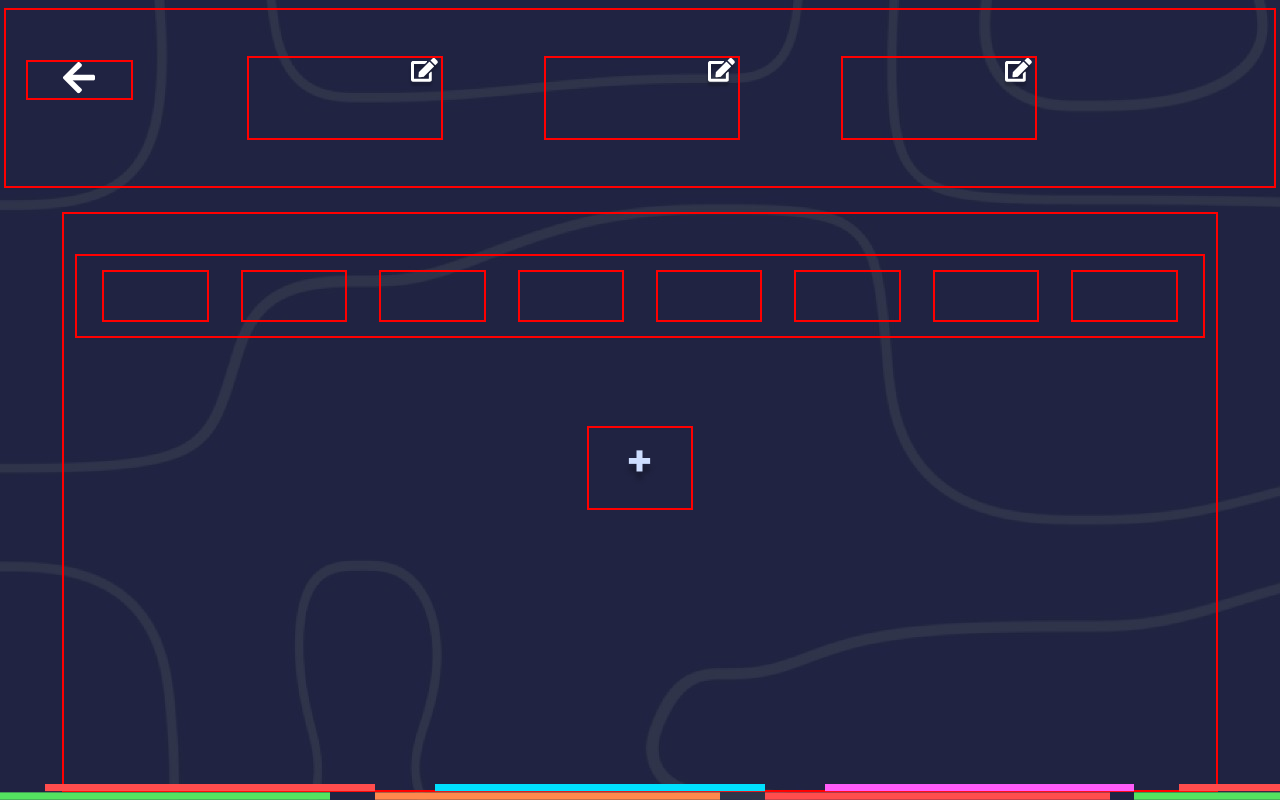
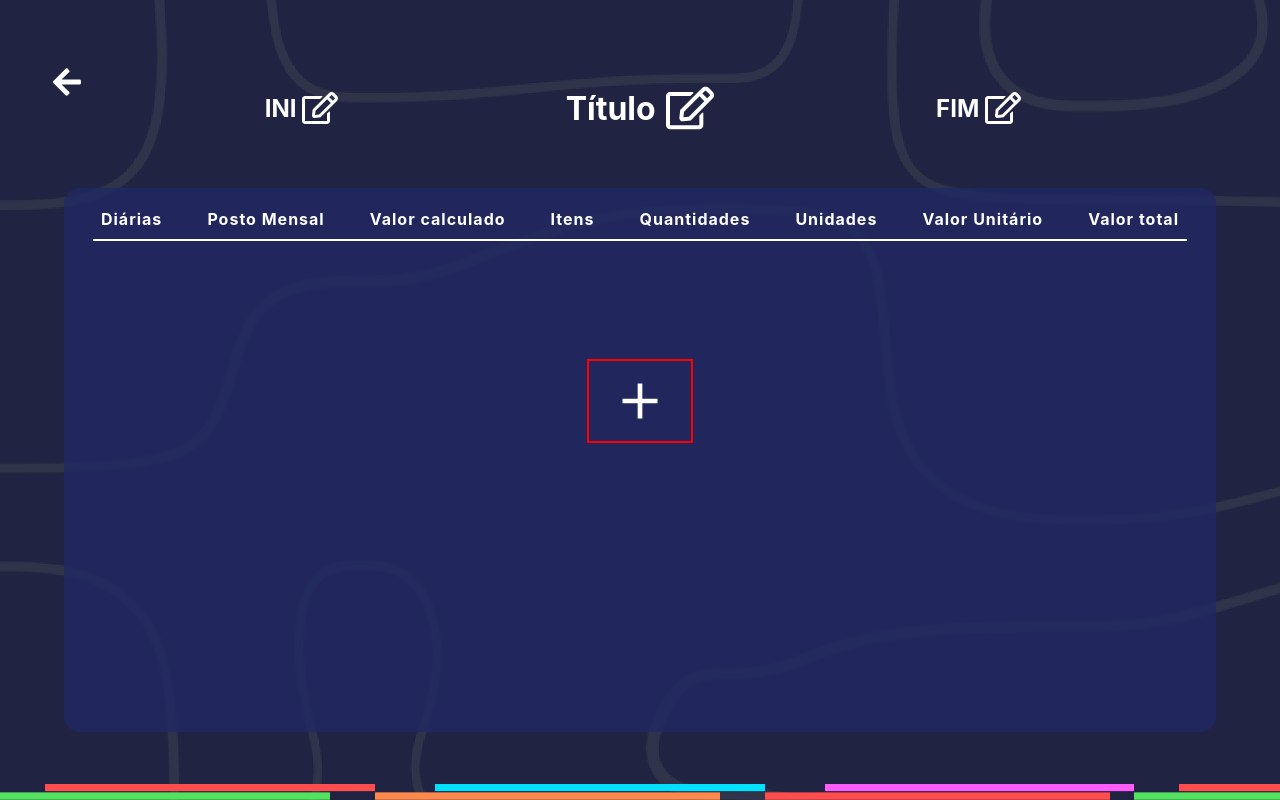
Before and after one commit to jootaavee/STI, a React (Create React App) app: page /tela6 in a window 1280 px wide. Built offline with nearby package versions, Linux system fonts and the light colour scheme; the HTML template or start-up script is replaced by a standard one.

Commit message:
desing tela 6

```diff
--- a/src/pages/css/tela1.css
+++ b/src/pages/css/tela1.css
@@ -1,10 +1,10 @@
 .container_tela_1 {
     display: flex;
-    flex-direction: column;
     height: 100vh;
     width: 100vw;
+    flex-direction: column;
 
-    background-color: #222961;
+    /* background-color: #222961; */
     background-image: url(../imagens/imagensCentroT1/fundo_3.jpeg);
 
 }
@@ -66,8 +66,8 @@
     /* border: red solid 2px; */
     background-image: url('../imagens/imagensCentroT1/clima.gif');
     background-repeat: no-repeat;
-    background-size: 60%;
-    background-position: 50%;
+    background-size: 30vh;
+    background-position: center;
     width: 18vw;
     height: 30vh;
     border-radius: 30px;
--- a/src/pages/css/tela6.css
+++ b/src/pages/css/tela6.css
@@ -9,65 +9,66 @@
 
     gap: 1.5rem;
 
-    background-color: #222961;
     background-image: url(../imagens/imagensCentroT1/fundo_3.jpeg);
 
     .topo_tela_6 {
         display: flex;
+        height: 22vh;
+        width: 99vw;
         align-items: center;
         justify-content: center;
-
-        height: 22vh;
-        width: 99vw;
-
-        gap: 8%;
-
-        border: red 2px solid;
-        overflow: hidden;
+        gap: 5%;
+        position: relative;
+        bottom: 1%;
 
         .voltar_tela_6 {
             display: flex;
-
             height: auto;
             width: 8vw;
-
             position: relative;
-            right: 1%;
-            bottom: 10%;
+            right: 1.5rem;
+            bottom: 1.5rem;
             align-items: center;
             justify-content: center;
-
-            border: red 2px solid;
         }
 
         .inicio_tela_6 {
             display: flex;
-
             height: 10vh;
             width: 15vw;
-
-            border: red 2px solid;
-            justify-content: right;
+            font-size: x-large;
+            color: #FFF;
+            font-weight: bold;
+            text-align: center;
+            justify-content: center;
+            align-items: center;
+            gap: 3%;
         }
 
         .titulo_tela_6 {
             display: flex;
-
-            height: 10vh;
-            width: 15vw;
-
-            border: red 2px solid;
-            justify-content: right
+            height: 15vh;
+            width: 28vw;
+            font-size: xx-large;
+            color: #FFF;
+            font-weight: bold;
+            text-align: center;
+            justify-content: center;
+            align-items: center;
+            gap: 3%;
         }
 
         .fim_tela_6 {
             display: flex;
-
             height: 10vh;
             width: 15vw;
-
-            border: red 2px solid;
-            justify-content: right
+            font-size: x-large;
+            color: #FFF;
+            font-weight: bold;
+            text-align: center;
+            justify-content: center;
+            align-items: center;
+            gap: 3%;
         }
 
         .espaco_tela_6 {
@@ -76,48 +77,51 @@
             height: 10vh;
             width: 8vw;
 
-            /* border: red 2px solid; */
         }
     }
 
     .baixo_tela_6 {
         display: flex;
+        height: 68vh;
+        width: 90vw;
         flex-direction: column;
+        gap: 0.5rem;
         align-items: center;
         justify-content: center;
-
-        height: 72vh;
-        width: 90vw;
-
-        gap: 0.5rem;
-
-        border: red 2px solid;
+        background-color: rgb(34, 41, 97, 0.85);
+        border-radius: 1rem;
+        position: relative;
+        bottom: 5%;
 
 
         .titulo_descricao_tela_6 {
             display: flex;
+            height: 3vh;
+            width: 88vw;
             flex-direction: row;
             align-items: center;
             justify-content: center;
-
-            height: 10vh;
-            width: 88vw;
-
+            gap: 4%;
+            overflow: hidden;
             position: relative;
-            bottom: 10rem;
-
-            gap: 2rem;
-
-            border: red 2px solid;
+            bottom: 35%;
 
             .itens_titulo_tela_6 {
                 display: flex;
+                height: auto;
+                width: auto;
+                color: white;
+                font-weight: bold;
+                letter-spacing: 1px;
+            }
+        }
 
-                height: 6vh;
-                width: 8vw;
-
-                border: red 2px solid;
-            }
+        .linha_tela_6 {
+            width: 95%;
+            height: 2px;
+            background-color: #FFF;
+            position: relative;
+            bottom: 35%;
         }
 
         .adicionar_descricao_tela_6 {
--- a/src/pages/tela4.tsx
+++ b/src/pages/tela4.tsx
@@ -1,10 +1,9 @@
 import React from 'react'
+import './css/tela4.css'
 import { Link } from 'react-router-dom'
-import './css/tela4.css'
+import { IoMdAdd } from "react-icons/io"; //icone adicionar
 import BarraLateral from '../components/barralateral/barralateral.tsx';
-// import logo_add from '../pages/imagens_tela_4/+.png'
 import Detalhe from '../components/detalhe/detalhe.tsx';
-import { IoMdAdd } from "react-icons/io";
 
 // //imagens dos botoes
 // const assu = require('./imagensCentroT2/ASSU/normal.png');
--- a/src/pages/tela5.tsx
+++ b/src/pages/tela5.tsx
@@ -1,8 +1,8 @@
 import React from 'react';
 import './css/tela5.css';
 import { Link } from 'react-router-dom';
-import { FaRegEdit } from "react-icons/fa";
-import logo_voltar from './imagens/imagens_tela_5/back.png'
+import { FaRegEdit } from "react-icons/fa"; //icone editar
+import { FaArrowLeft } from "react-icons/fa"; //icone voltar
 import Detalhe from '../components/detalhe/detalhe.tsx';
 
 // const back = require('./imagensCentroT5/back.png')
@@ -17,7 +17,7 @@ const tela5 = () => {
             <div className='topo_tela_5'>
                 <div className='voltar_tela_5'>
                     <Link to='/tela4'>
-                        <img src={logo_voltar} className='logo_voltar_tela_5' />
+                        <FaArrowLeft style={{ color: 'white', fontSize: '200%' }} />
                     </Link>
                 </div>
                 <div className='inicio_tela_5'>
--- a/src/pages/tela6.tsx
+++ b/src/pages/tela6.tsx
@@ -1,9 +1,9 @@
 import React from 'react';
 import './css/tela6.css';
 import { Link } from 'react-router-dom';
-import logo_voltar from './imagens/imagens_tela_6/back.png'
-import logo_add from './imagens/imagens_tela_6/+.png'
-import logo_edicao from './imagens/imagens_tela_6/logo_editar.png'
+import { IoMdAdd } from "react-icons/io"; //icone adicionar
+import { FaRegEdit } from "react-icons/fa"; //icone editar
+import { FaArrowLeft } from "react-icons/fa"; //icone voltar
 import Detalhe from '../components/detalhe/detalhe.tsx';
 
 // const back = require('./imagensCentroT5/back.png')
@@ -18,23 +18,20 @@ const tela6 = () => {
             <div className='topo_tela_6'>
                 <div className='voltar_tela_6'>
                     <Link to='/tela4'>
-                        <img src={logo_voltar} className='logo_voltar_tela_6' />
+                        <FaArrowLeft style={{ color: 'white', fontSize: '200%' }} />
                     </Link>
                 </div>
                 <div className='inicio_tela_6'>
-                    <div className='editar_inicio_tela_6'>
-                        <img src={logo_edicao} className='logo_edicao_inicio_tela_6' alt='' />
-                    </div>
+                    INI
+                    <FaRegEdit style={{ color: 'white', fontSize: '150%' }} />
                 </div>
                 <div className='titulo_tela_6'>
-                    <div className='editar_titulo_tela_6'>
-                        <img src={logo_edicao} className='logo_edicao_titulo_tela_6' alt='' />
-                    </div>
+                    Título
+                    <FaRegEdit style={{ color: 'white', fontSize: '150%' }} />
                 </div>
                 <div className='fim_tela_6'>
-                    <div className='editar_fim_tela_6'>
-                        <img src={logo_edicao} className='logo_edicao_fim_tela_6' alt='' />
-                    </div>
+                    FIM
+                    <FaRegEdit style={{ color: 'white', fontSize: '150%' }} />
                 </div>
                 <div className='espaco_tela_6'>
                     {/* div usada para centralizar itens */}
@@ -43,32 +40,35 @@ const tela6 = () => {
             <div className='baixo_tela_6'>
                 <div className='titulo_descricao_tela_6'>
                     <div className='itens_titulo_tela_6'>
-
+                        Diárias
                     </div>
                     <div className='itens_titulo_tela_6'>
-
+                        Posto Mensal
                     </div>
                     <div className='itens_titulo_tela_6'>
-
+                        Valor calculado
                     </div>
                     <div className='itens_titulo_tela_6'>
-
+                        Itens
                     </div>
                     <div className='itens_titulo_tela_6'>
-
+                        Quantidades
                     </div>
                     <div className='itens_titulo_tela_6'>
-
+                        Unidades
                     </div>
                     <div className='itens_titulo_tela_6'>
-
+                        Valor Unitário
                     </div>
                     <div className='itens_titulo_tela_6'>
-
+                        Valor total
                     </div>
                 </div>
+                <div className='linha_tela_6'>
+
+                </div>
                 <div className='adicionar_descricao_tela_6'>
-                    <img src={logo_add} className='logo_adicao_tela_6' />
+                    <IoMdAdd style={{ color: 'white', fontSize: '350%' }} />
                 </div>
             </div>
         </div>
```
Also changed, not shown: src/pages/css/tela5.css (+69 -62 lines).
